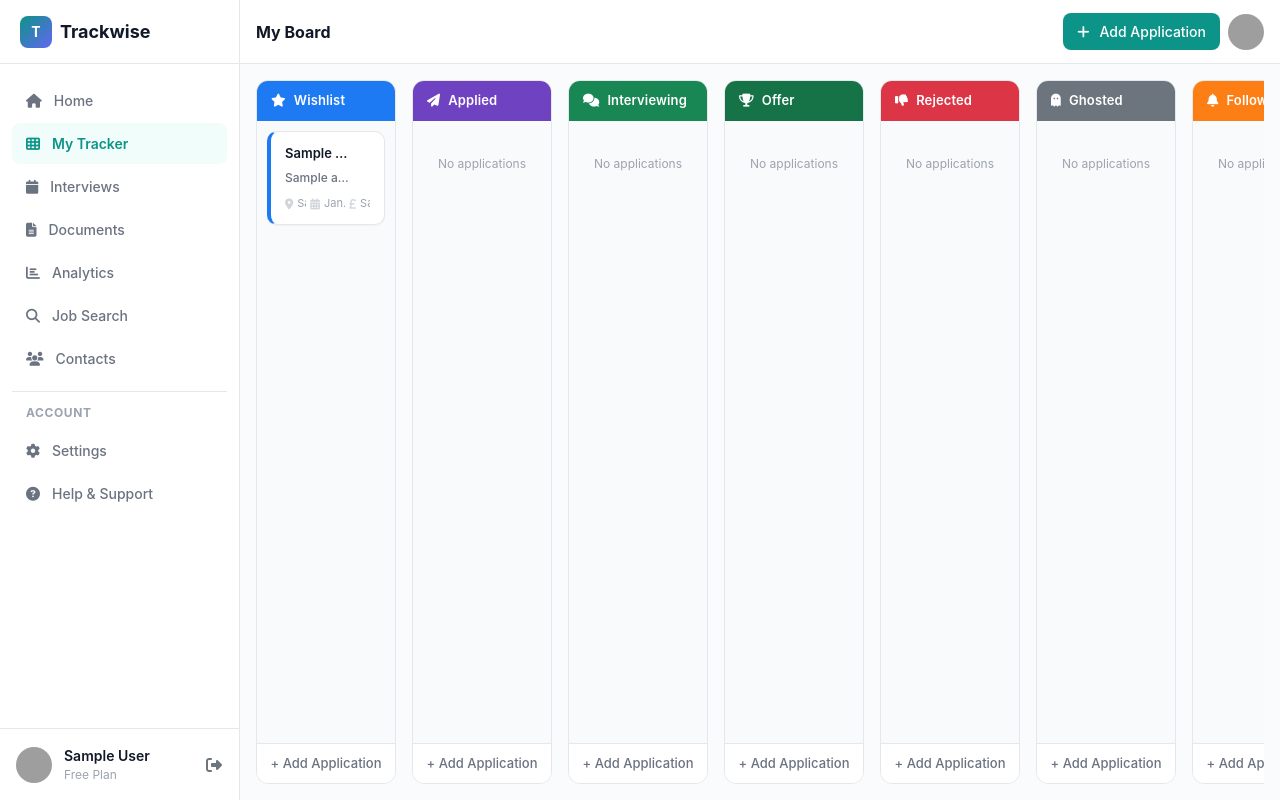
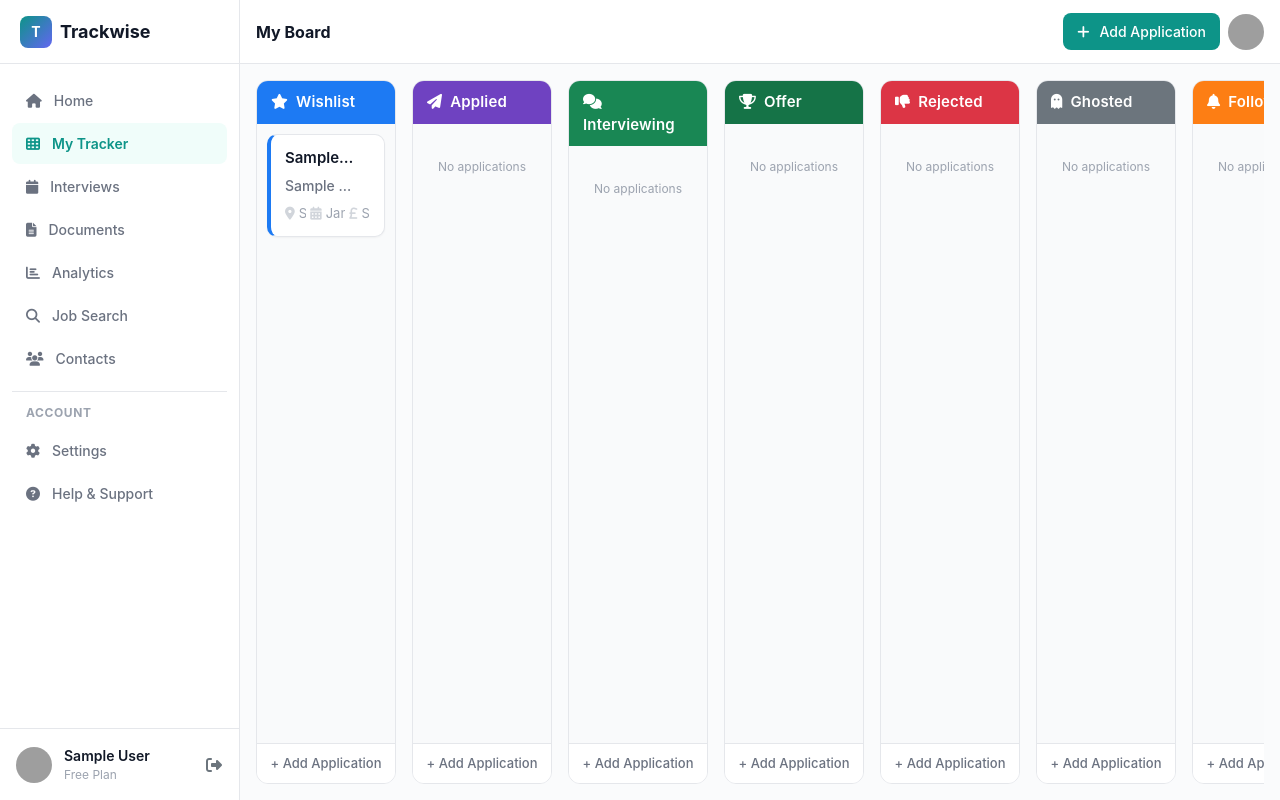
Before and after one commit to gcarravi/job-application-tracker, a Django app: page /tracker/ in a window 1280 px wide. Run offline with Django 4.2, Linux system fonts and the light colour scheme; a user stored in the database is signed in; tables that the repository leaves empty hold one stand-in row (values such as "Sample post"); grey boxes are pictures that could not be loaded.

Commit message:
making font bigger and fixing few issues with the cards in the tracker

```diff
--- a/static/css/style.css
+++ b/static/css/style.css
@@ -3,6 +3,11 @@
     --teal-dark: #0f766e;
     --teal-light: #f0fdfa;
     --sidebar-width: 240px;
+    --font: -apple-system, BlinkMacSystemFont, 'Segoe UI', Roboto, sans-serif;
+}
+
+.board-wrapper *:not(i) {
+    font-family: var(--font);
 }
 
 /* Scroll snapping for mobile */
@@ -46,7 +51,7 @@
 .board-header {
     padding: 0.625rem 0.875rem;
     font-weight: 600;
-    font-size: 0.8125rem;
+    font-size: 0.9375rem;
     letter-spacing: 0.01em;
     color: white;
 }
@@ -122,7 +127,7 @@
 .job-card[data-status="follow_up"]    { border-left-color: #fd7e14; }
 
 .job-company {
-    font-size: 0.8125rem;
+    font-size: 0.9375rem;
     font-weight: 600;
     color: #111827;
     margin-bottom: 0.125rem;
@@ -133,7 +138,7 @@
 }
 
 .job-title {
-    font-size: 0.75rem;
+    font-size: 0.875rem;
     font-weight: 500;
     color: #6b7280;
     margin-top: 0.375rem;
@@ -147,7 +152,7 @@
 .job-other-info {
     display: flex;
     justify-content: space-between;
-    font-size: 0.6875rem;
+    font-size: 0.8125rem;
     color: #9ca3af;
     margin-top: 0;
     gap: 0.25rem;
--- a/static/js/tracker.js
+++ b/static/js/tracker.js
@@ -23,25 +23,23 @@ function getCookie(name) {
 
 document.addEventListener("DOMContentLoaded", function () {
 
-    const modal = document.getElementById("addJobModal");
     const statusField = document.getElementById("id_status");
     const statusWrapper = document.getElementById("statusFieldWrapper");
+
+    function resetModalForAdd() {
+        document.getElementById("jobIdInput").value = "";
+        document.getElementById("modalTitle").innerText = "New Application";
+        document.getElementById("modalSubmitText").innerText = "Save Application";
+        document.getElementById("jobForm").reset();
+    }
 
     // When clicking column footer
     document.querySelectorAll(".board-footer").forEach(function (el) {
         el.addEventListener("click", function () {
+            resetModalForAdd();
 
             const status = this.dataset.status;
-
-            // console.log("Clicked column status:", status);
-            // console.log("Status field element:", statusField);
-
             if (statusField && status) {
-
-                // Reset selection first
-                // statusField.selectedIndex = 0;
-
-                // Find matching option safely
                 for (let i = 0; i < statusField.options.length; i++) {
                     if (statusField.options[i].value === status) {
                         statusField.selectedIndex = i;
@@ -50,20 +48,18 @@ document.addEventListener("DOMContentLoaded", function () {
                 }
             }
 
-            // Hide status field
+            // Hide status field (column footer pre-selects it)
             statusWrapper.style.display = "none";
         });
     });
 
-
-
-     // When clicking main Add Job button
+    // When clicking main Add Application button
     const mainAddBtn = document.querySelector('[data-bs-target="#addJobModal"]:not(.board-footer)');
-
     if (mainAddBtn) {
         mainAddBtn.addEventListener("click", function () {
+            resetModalForAdd();
             statusWrapper.style.display = "block";
-            statusField.selectedIndex = 0; // reset
+            statusField.selectedIndex = 0;
         });
     }
 });
@@ -298,11 +294,13 @@ function openEditModal(jobId) {
             const modalEl = document.getElementById('addJobModal');
             const modal = new bootstrap.Modal(modalEl);
 
-            document.getElementById('modalTitle').innerText = "Update Job";
+            document.getElementById('modalTitle').innerText = "Update Application";
 
             document.getElementById('jobIdInput').value = data.id;
 
-            document.querySelector('[name="company"]').value = data.company;
+            document.querySelector('[name="company_name"]').value = data.company_name;
+            document.querySelector('[name="company_location"]').value = data.company_location;
+            document.querySelector('[name="company_website"]').value = data.company_website;
             document.querySelector('[name="job_title"]').value = data.job_title;
             document.querySelector('[name="salary_range"]').value = data.salary_range;
             document.querySelector('[name="status"]').value = data.status;
--- a/tracker/views.py
+++ b/tracker/views.py
@@ -120,12 +120,14 @@ def get_job(request, job_id):
 
     data = {
         "id": job.id,
-        "company": job.company.id,
+        "company_name": job.company.name,
+        "company_location": job.company.location or "",
+        "company_website": job.company.website or "",
         "job_title": job.job_title,
-        "salary_range": job.salary_range,
+        "salary_range": job.salary_range or "",
         "status": job.status,
         "date_applied": job.date_applied.strftime("%Y-%m-%d") if job.date_applied else "",
-        "notes": job.notes,
+        "notes": job.notes or "",
     }
 
     return JsonResponse(data)
```
